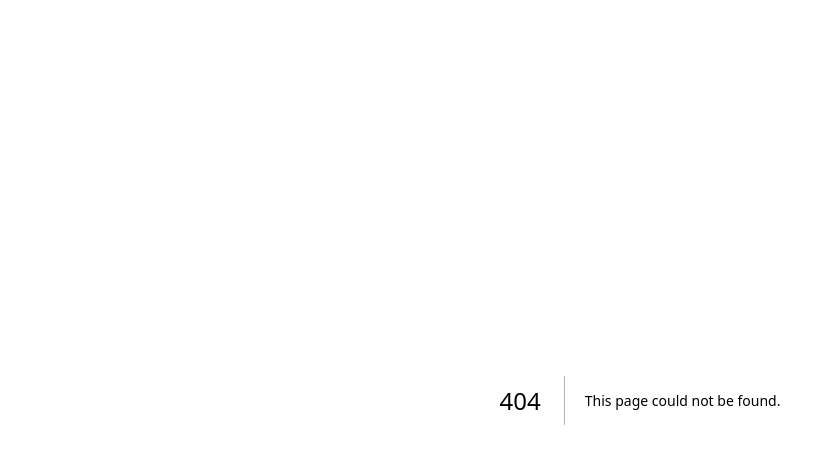
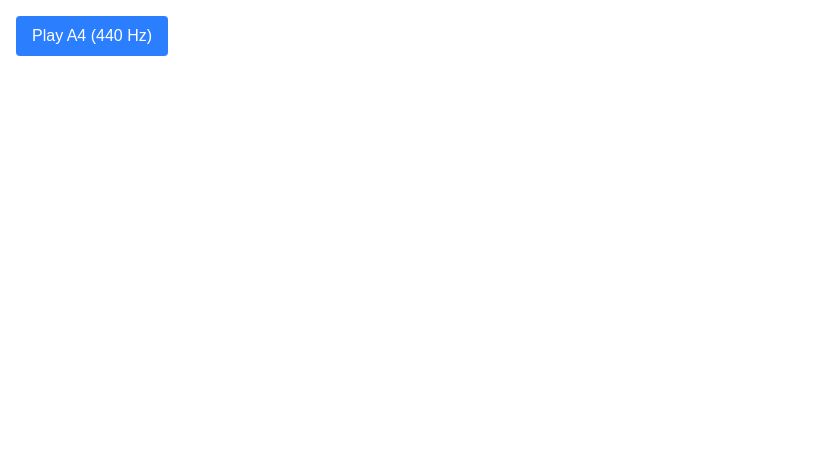
Before and after one commit to dylankainth/blind-people-trading, a Next.js app: page /trade in a window 1280 px wide. Before the commit this address had no page. Shown: the top 464 px of the page, without its empty margins (0-827 px from the left). Built offline with nearby package versions, Linux system fonts and the light colour scheme.

Commit message:
added tone generation

```diff
--- /dev/null
+++ b/app/trade/page.tsx
@@ -0,0 +1,28 @@
+"use client";
+export default function Trade() {
+  const playTone = (frequency: number, duration: number = 500) => {
+    const audioCtx = new (window.AudioContext || window.AudioContext)();
+    const oscillator = audioCtx.createOscillator();
+    const gainNode = audioCtx.createGain();
+
+    oscillator.type = "sine"; // Options: 'sine', 'square', 'sawtooth', 'triangle'
+    oscillator.frequency.setValueAtTime(frequency, audioCtx.currentTime);
+
+    oscillator.connect(gainNode);
+    gainNode.connect(audioCtx.destination);
+
+    oscillator.start();
+    oscillator.stop(audioCtx.currentTime + duration / 10000);
+  };
+
+  return (
+    <div className="p-4">
+      <button
+        onClick={() => playTone(440)}
+        className="bg-blue-500 text-white px-4 py-2 rounded"
+      >
+        Play A4 (440 Hz)
+      </button>
+    </div>
+  );
+}
--- /dev/null
+++ b/app/train/page.tsx
@@ -0,0 +1,8 @@
+export default function Train() {
+    return (
+        <div>
+            hello, world; training cycle
+        </div>
+
+    );
+}
```
